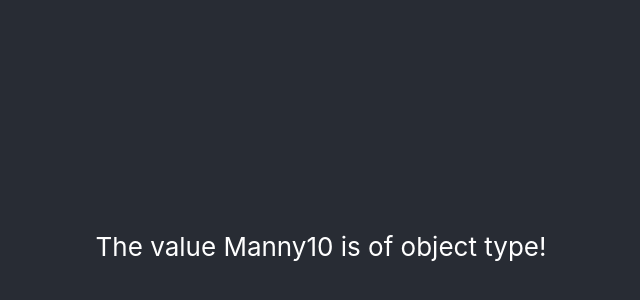
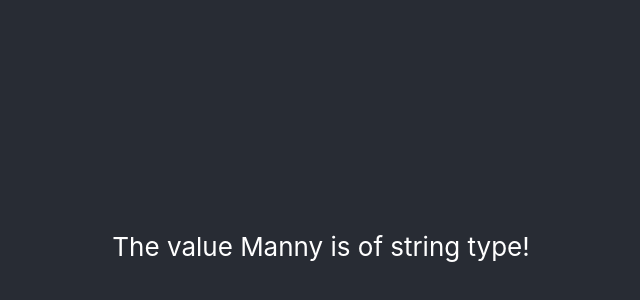
Before and after one commit to oguznsari/typescript-t, a React (Create React App) app in the folder react-typescript/: page / in a window 1280 px wide. Shown: the part 154-454 px from the top of the page, without its empty margins (319-959 px from the left). Built offline with nearby package versions, Linux system fonts and the light colour scheme; the HTML template or start-up script is replaced by a standard one.

Commit message:
other complex types | enum any void

```diff
--- a/react-typescript/src/App.tsx
+++ b/react-typescript/src/App.tsx
@@ -7,13 +7,23 @@ function App() {
   // let firstValue: number[] = [2, 3, 56]; (obj?)
   // let firstValue: Array<string> = ['2', '3', '56'];
 
-  let aTuple: [string, number] = ['Manny', 10];
+  // tuple
+  // let aTuple: [string, number] = ['Manny', 10];
+  // enum
+  // enum Codes { first = 1, second = 2 };
+  // any
+  let firstName: any = 'Manny';
+  // void
+  // const warning = (): void => {
+  //   console.log('Warning');
+  // }
+  // warning();
 
   return (
     <div className="App">
       <header className="App-header">
         <p>
-          The value {aTuple} is of {typeof aTuple} type!
+          The value {firstName} is of {typeof firstName} type!
         </p>
       </header>
     </div>
```
